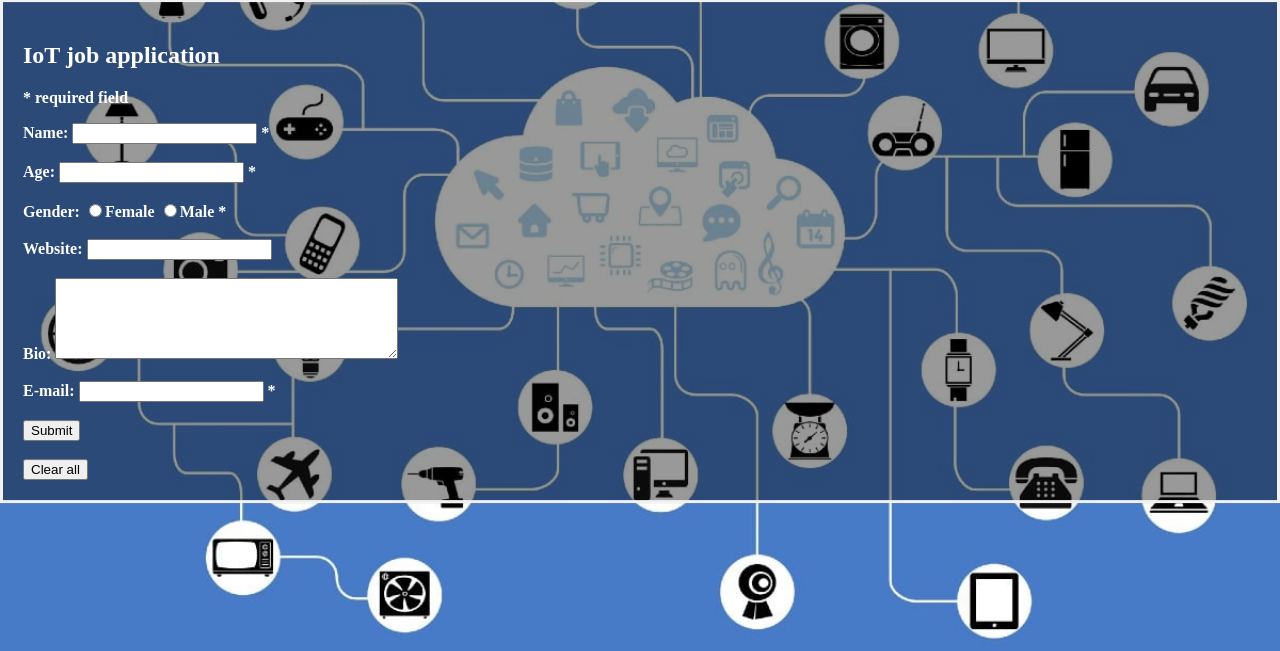
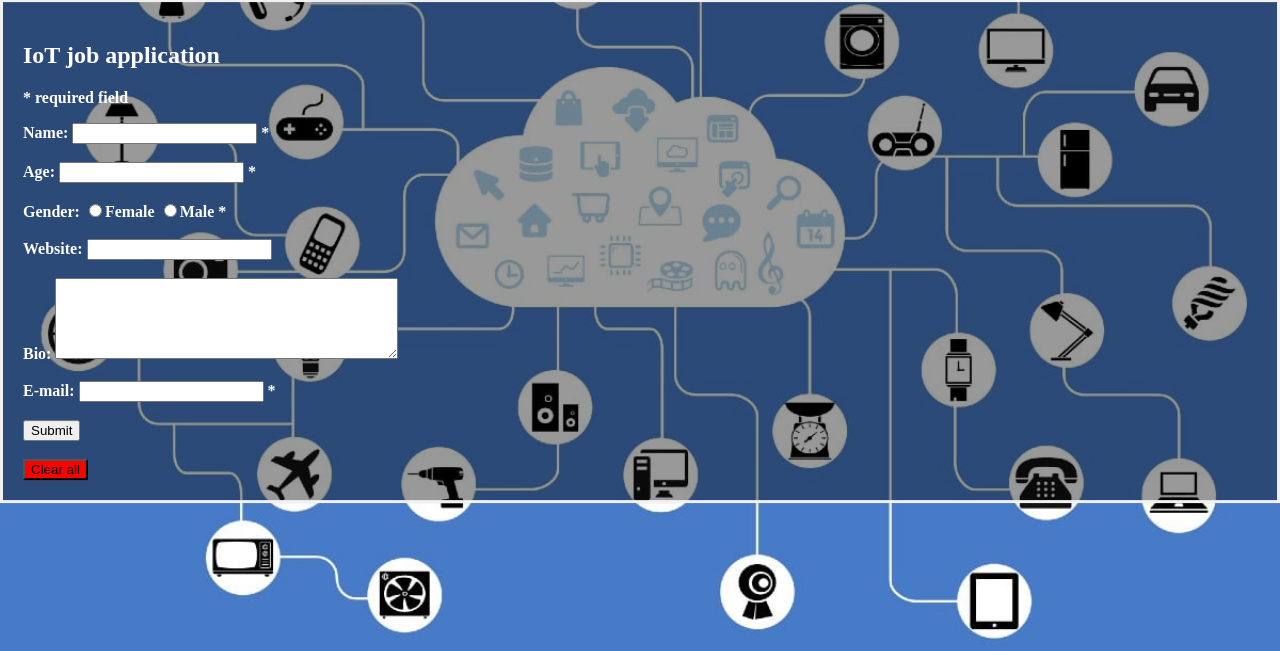
Before and after one commit to MarekBavolar/phpiot, a PHP site: page /form.php in a window 1280 px wide. Shown: the part 149-800 px from the top of the page. Run offline with PHP 8.4, Linux system fonts and the light colour scheme.

Commit message:
Update form.php

```diff
--- a/form.php
+++ b/form.php
@@ -26,6 +26,10 @@ body, html {
 }
 * {
   box-sizing: border-box;
+}
+.btn_stl {
+  background-color: red;
+  color: black;
 }
 </style>
 </head>
@@ -135,10 +139,11 @@ if(isset($_POST['submit'])){
   fwrite($file2, $space);
   fclose($file2);
   echo "Success";
+  echo "<br>";
 }
 ?>
 <form method = "post">
-  <input type="submit" name="reset" value="Clear all">
+  <input type="submit" class = "btn_stl" name="reset" value="Clear all">
 </form>
 </div>
 </body>
```
